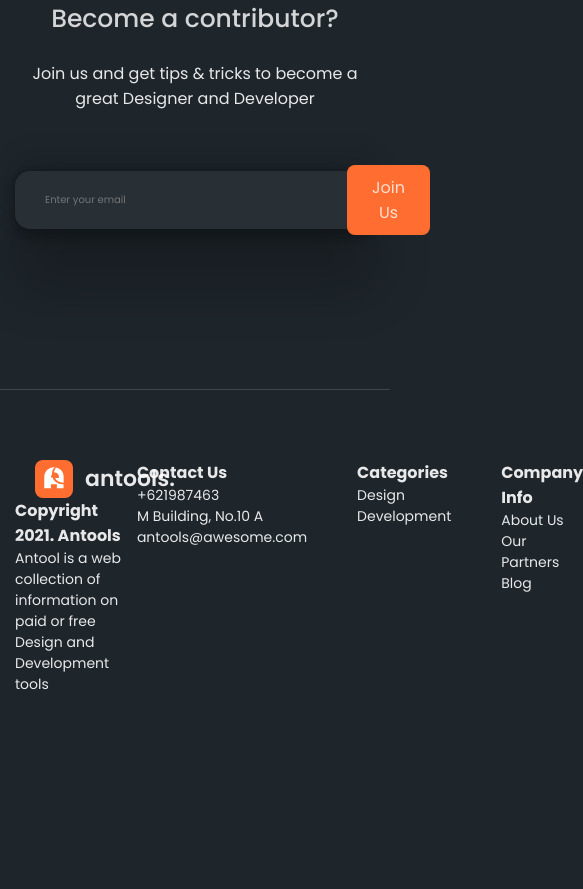
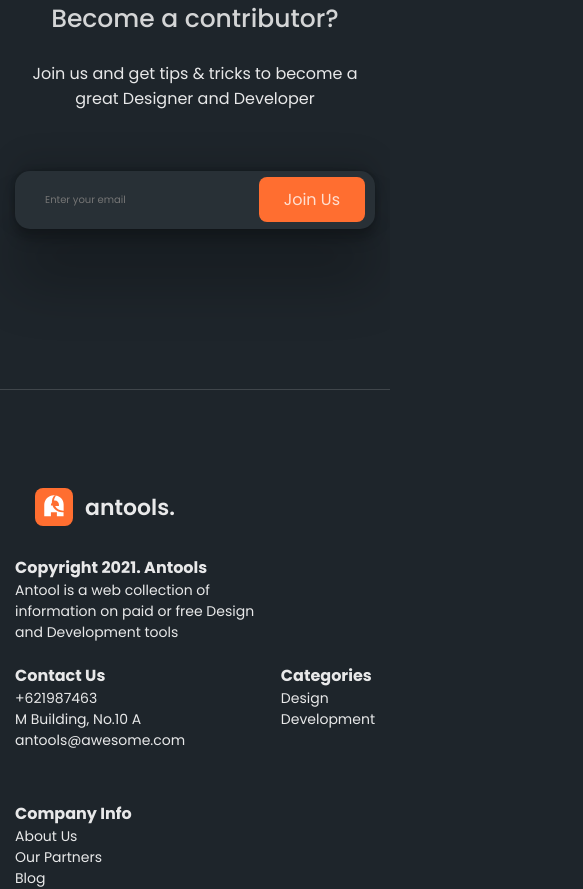
Before and after one commit to Jarominas/html-css-antoolsPage, a plain HTML site: page index.html in a window 390 px wide. Shown: the part 3795-4684 px from the top of the page, 583 px wide, since content can reach past the window. Before the commit the page ends 4490 px from the top, so only its background shows below. Drawn offline with Linux system fonts and the light colour scheme.

Commit message:
27.01.2023

```diff
--- a/sass/blocks/_footer.scss
+++ b/sass/blocks/_footer.scss
@@ -5,6 +5,7 @@
 
 .footer__row {
     display: flex;
+    flex-wrap: wrap;
     justify-content: space-between;
     align-items: flex-start;
     margin-top: 70px;
@@ -27,6 +28,7 @@
 }
 .footer__right {
     display: flex;
+    flex-wrap: wrap;
     justify-content: space-between;
     align-items: flex-start;
     gap: 50px;
@@ -42,3 +44,12 @@
 }
 .company__column {
 }
+
+@media (max-width: 767px) {
+    .footer {
+        width: 100%;
+    }
+    .footer__left {
+        margin-bottom: 20px;
+    }
+}
--- a/sass/blocks/_header.scss
+++ b/sass/blocks/_header.scss
@@ -158,4 +158,8 @@
         }
 
     }
+
+    .header__input.input__email {
+        margin-right: 10px;
+    }
 }
```
Also changed, not shown: sass/blocks/_button.scss (line endings or trailing spaces), sass/main.css, 1 other file.
